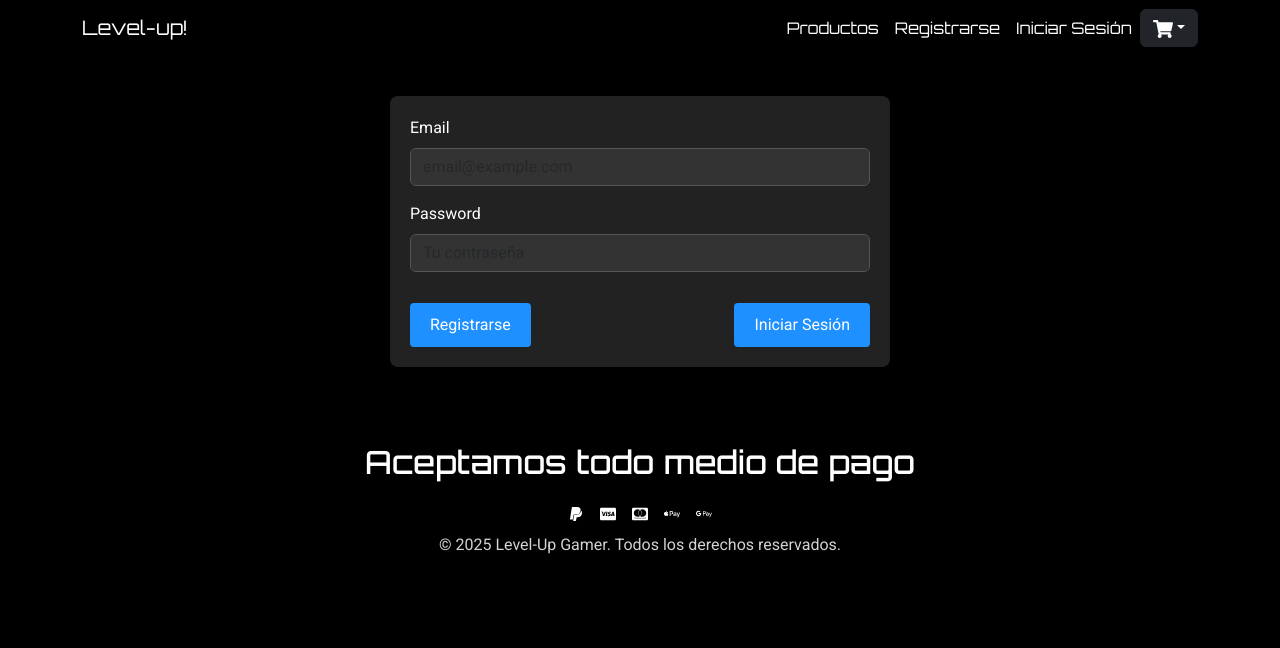
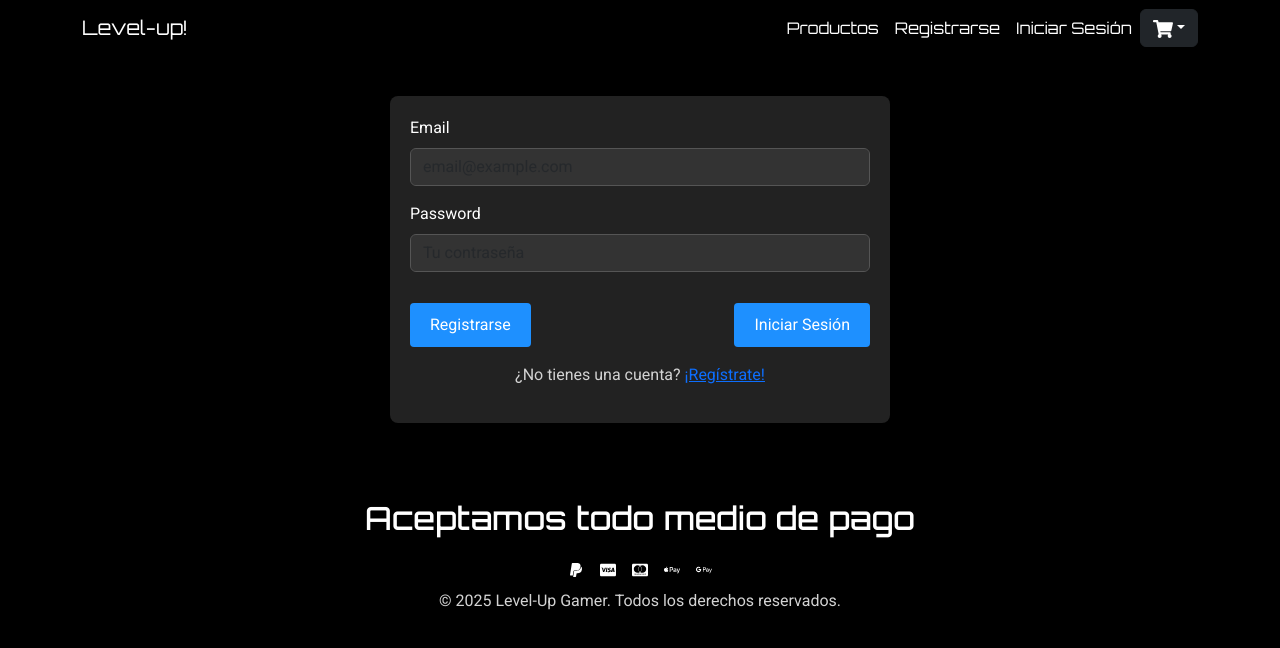
Before and after one commit to GOSUGING/level-up-v2, a React (Vite) app: page /login in a window 1280 px wide. Shown: the top 648 px of the page. Built offline with nearby package versions, Linux system fonts and the light colour scheme.

Commit message:
Se agrega redirección a Registro desde Login

```diff
--- a/src/pages/LoginPages.jsx
+++ b/src/pages/LoginPages.jsx
@@ -61,6 +61,13 @@ function LoginPages() {
               Iniciar Sesión
             </Button>
           </div>
+
+          <div className="text-center mt-3">
+            <p className="register-link">
+              ¿No tienes una cuenta? <Link to="/registro">¡Regístrate!</Link>
+            </p>
+          </div>
+
         </Form>
       </div>
     </Container>
```
